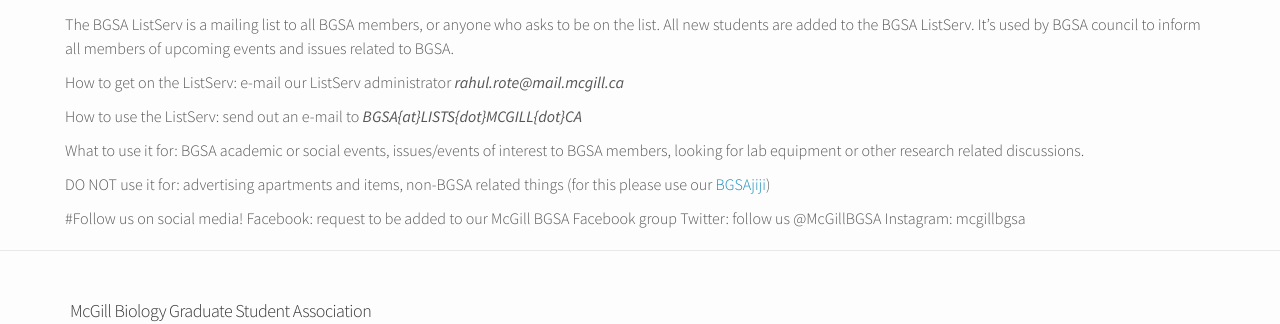
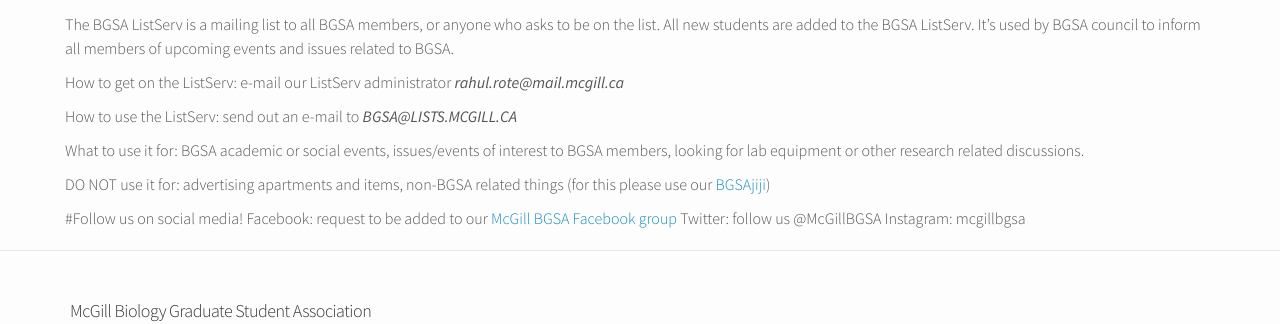
Before and after one commit to McGillBGSA/McGillBGSA.github.io, a Jekyll site: the page built from about.md, in a window 1280 px wide and 1145 px high. Shown: the part 664-988 px from the top of the window. Built offline with Jekyll 4.4.1, drawn with Linux system fonts in a browser that asks for light colours; nearby versions of some CDN libraries.

Commit message:
Updated about.md

```diff
--- a/about.md
+++ b/about.md
@@ -20,13 +20,13 @@ The BGSA ListServ is a mailing list to all BGSA members, or anyone who asks to b
 
 How to get on the ListServ: e-mail our ListServ administrator _rahul.rote@mail.mcgill.ca_
 
-How to use the ListServ: send out an e-mail to _BGSA{at}LISTS{dot}MCGILL{dot}CA_
+How to use the ListServ: send out an e-mail to _BGSA@LISTS.MCGILL.CA_
 
 What to use it for: BGSA academic or social events, issues/events of interest to BGSA members, looking for lab equipment or other research related discussions.
 
 DO NOT use it for: advertising apartments and items, non-BGSA related things (for this please use our [BGSAjiji](https://docs.google.com/spreadsheets/d/1s9BcBibvzUni4RXZ90X5_LQtxD_19S6mxys_-VmQ1CM/edit?pli=1#gid=0))
 
  #Follow us on social media!
-Facebook: request to be added to our McGill BGSA Facebook group
+Facebook: request to be added to our [McGill BGSA Facebook group](https://www.facebook.com/groups/115696831777524/)
 Twitter: follow us @McGillBGSA
 Instagram: mcgillbgsa
```
